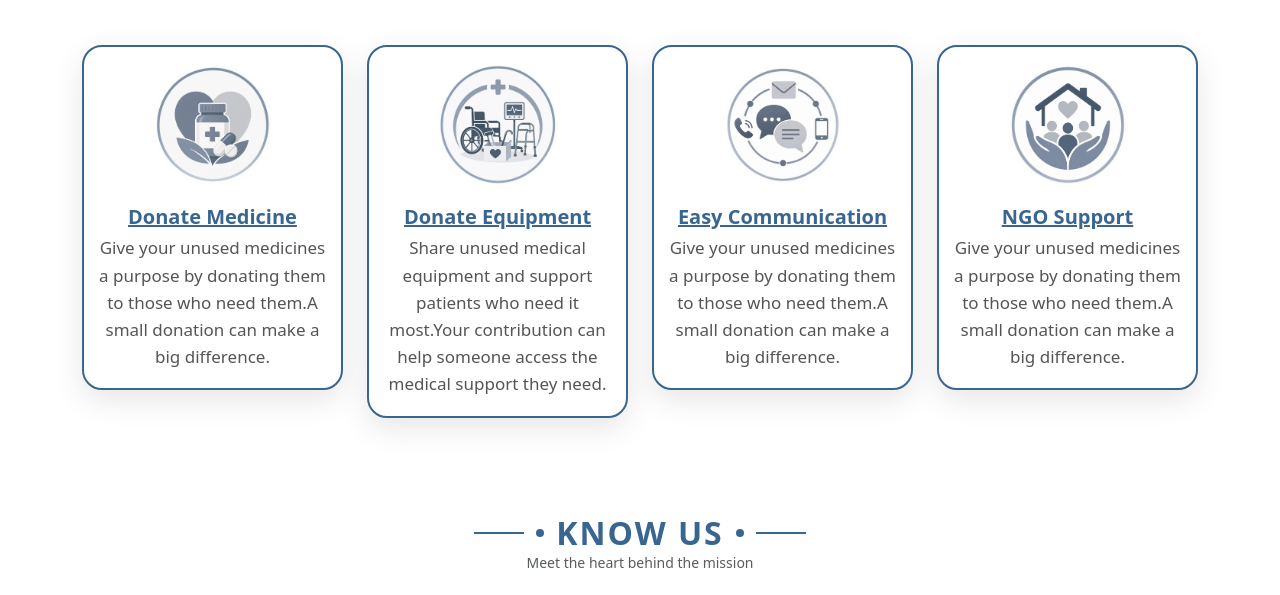
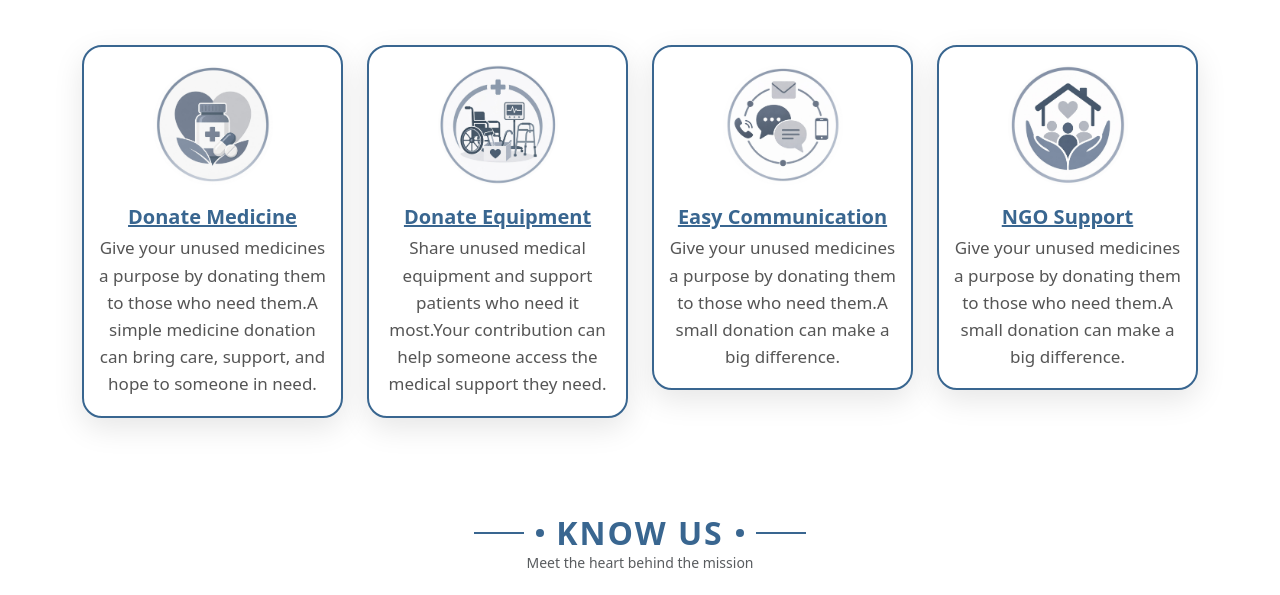
Before and after one commit to semonchoudhary145-oss/helphub, a website: page public/index.html in a window 1280 px wide. Shown: the part 623-1218 px from the top of the page. Drawn offline with nearby package versions, Linux system fonts and the light colour scheme.

Commit message:
Update index.html

```diff
--- a/public/index.html
+++ b/public/index.html
@@ -302,7 +302,7 @@
 
                     <h3><u>Donate Medicine</u></h3>
 
-                 <p>Give your unused medicines a purpose by donating them to those who need them.A small donation can make a big difference.</p>
+                 <p>Give your unused medicines a purpose by donating them to those who need them.A simple medicine donation can bring care, support, and hope to someone in need.</p>
                 </div>
             </div>
 
```
